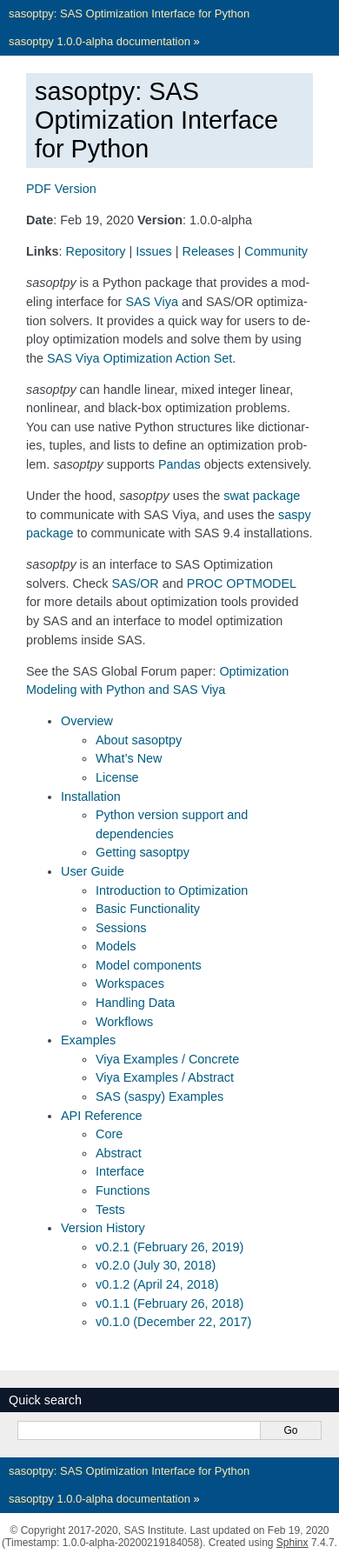
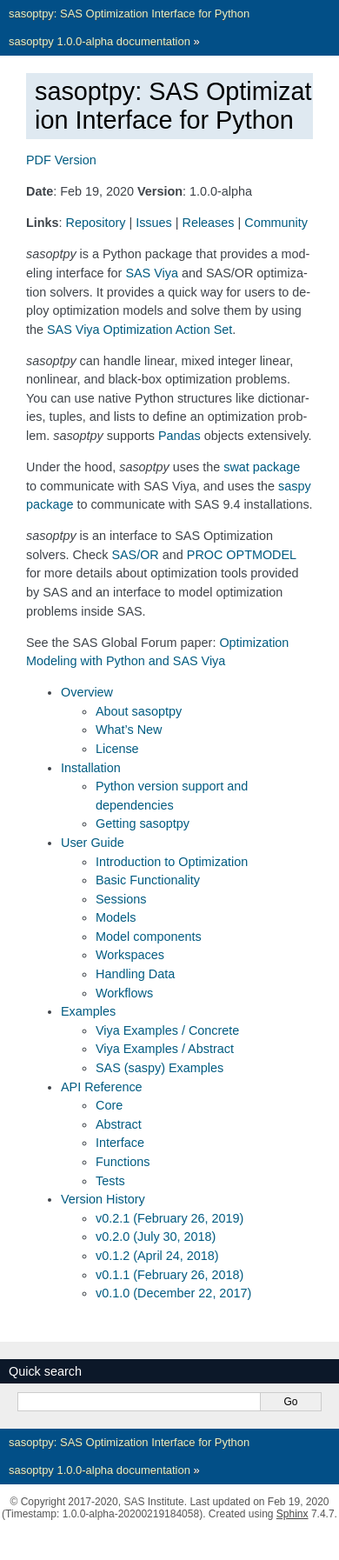
Before and after one commit to sassoftware/sasoptpy, a Sphinx documentation site: the page built from doc/index.rst, in a window 390 px wide. Shown: the whole page at 87% size. Built offline with Sphinx 7.4.7, drawn with Linux system fonts in a browser that asks for light colours; after the commit the page ends 1761 px from its top, so only the background shows below that.

Commit message:
Line-word break fix

```diff
--- a/doc/_static/css/sasoptpy.css
+++ b/doc/_static/css/sasoptpy.css
@@ -82,3 +82,18 @@
        flex-direction: column-reverse;
     }
 }
+
+@media (max-width: 800px) {
+div.body p {
+    overflow-wrap: break-word;
+}
+
+div.body h1, div.body h2, div.body h3, div.body h4, div.body h5, div.body h6 {
+    word-break: break-all;
+}
+
+dl.field-list {
+    display: block;
+}
+
+}
```
